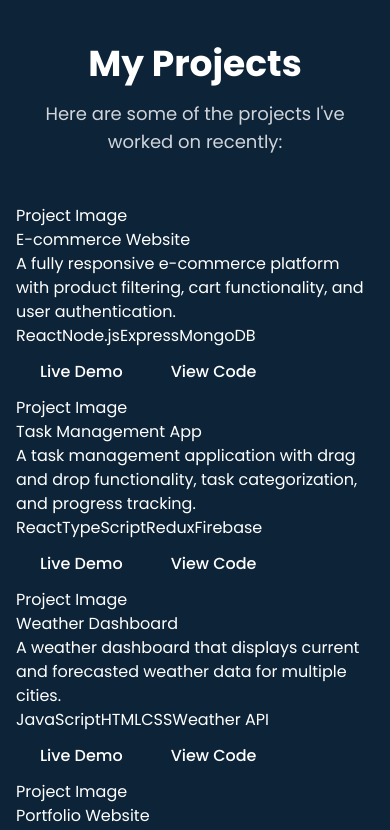
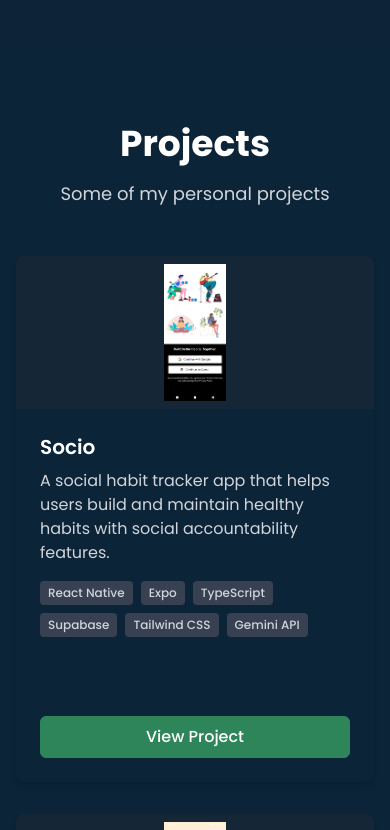
Before and after one commit to vinayBomma/vinaybomma.github.io, a React (Create React App) app: page / in a window 390 px wide. Shown: the part 1280-2110 px from the top of the page. Built offline with nearby package versions, Linux system fonts and the light colour scheme.

Commit message:
Improved projects UI

```diff
--- a/src/sections/Projects.tsx
+++ b/src/sections/Projects.tsx
@@ -1,96 +1,231 @@
-import React from "react";
+import React, { useState } from "react";
+
+interface ProjectType {
+  id: number;
+  title: string;
+  description: string;
+  technologies: string[];
+  image: string;
+  liveUrl: string;
+  codeUrl?: string;
+  hasCode: boolean;
+}
 
 const Projects: React.FC = () => {
-  const projects = [
+  const [enlargedImage, setEnlargedImage] = useState<string | null>(null);
+
+  const projects: ProjectType[] = [
     {
       id: 1,
-      title: "E-commerce Website",
+      title: "Socio",
       description:
-        "A fully responsive e-commerce platform with product filtering, cart functionality, and user authentication.",
-      technologies: ["React", "Node.js", "Express", "MongoDB"],
-      image: "project1.jpg",
-      liveUrl: "#",
+        "A social habit tracker app that helps users build and maintain healthy habits with social accountability features.",
+      technologies: [
+        "React Native",
+        "Expo",
+        "TypeScript",
+        "Supabase",
+        "Tailwind CSS",
+        "Gemini API",
+      ],
+      image: "socio.png",
+      liveUrl:
+        "https://drive.google.com/drive/u/2/folders/1VQE4JWufd7rnr2ECZTlAjie6WIyaT7vU",
       codeUrl: "#",
+      hasCode: false,
     },
     {
       id: 2,
-      title: "Task Management App",
+      title: "Toki",
       description:
-        "A task management application with drag and drop functionality, task categorization, and progress tracking.",
-      technologies: ["React", "TypeScript", "Redux", "Firebase"],
-      image: "project2.jpg",
-      liveUrl: "#",
+        "A journaling app that helps users document their thoughts, experiences, and memories with rich text formatting.",
+      technologies: [
+        "React Native",
+        "Expo",
+        "TypeScript",
+        "Supabase",
+        "Tailwind CSS",
+      ],
+      image: "toki.png",
+      liveUrl:
+        "https://play.google.com/store/apps/details?id=com.vinaybomma.toki",
       codeUrl: "#",
+      hasCode: false,
     },
     {
       id: 3,
-      title: "Weather Dashboard",
+      title: "Hashnode on VSCode",
       description:
-        "A weather dashboard that displays current and forecasted weather data for multiple cities.",
-      technologies: ["JavaScript", "HTML", "CSS", "Weather API"],
-      image: "project3.jpg",
-      liveUrl: "#",
-      codeUrl: "#",
+        "A VS Code extension that allows developers to read and write Hashnode blog posts directly from their code editor.",
+      technologies: ["TypeScript", "VS Code API", "Hashnode API"],
+      image: "hashnode.png",
+      liveUrl:
+        "https://marketplace.visualstudio.com/items?itemName=VinayBomma.hashnode-on-vscode",
+      codeUrl: "https://github.com/vinayBomma/hashnode-vscode",
+      hasCode: true,
     },
     {
       id: 4,
-      title: "Portfolio Website",
+      title: "Twister",
+      description:
+        "A tongue twister app designed to help users improve their pronunciation and speech clarity through fun exercises.",
+      technologies: ["React Native", "Typescript", "Firebase", "Python"],
+      image: "twister.jpg",
+      liveUrl:
+        "https://drive.google.com/drive/u/2/folders/1VQE4JWufd7rnr2ECZTlAjie6WIyaT7vU",
+      codeUrl: "#",
+      hasCode: false,
+    },
+    {
+      id: 5,
+      title: "Attend It",
+      description:
+        "An attendance tracking application that simplifies the process of recording and analyzing attendance data.",
+      technologies: ["Vuejs", "Firebase", "PWA", "Trusted Web Activities"],
+      image: "attendit.png",
+      liveUrl: "https://attendit.web.app/signup",
+      codeUrl: "https://github.com/vinayBomma/attLog",
+      hasCode: true,
+    },
+    {
+      id: 6,
+      title: "Portfolio",
       description:
         "A responsive portfolio website showcasing my projects, skills, and contact information.",
-      technologies: ["React", "TypeScript", "CSS"],
-      image: "project4.jpg",
+      technologies: ["React", "TypeScript", "Tailwind CSS"],
+      image: "portfolio.png",
       liveUrl: "#",
       codeUrl: "#",
+      hasCode: true,
     },
   ];
 
   return (
-    <section id="projects" className="projects">
-      <div className="container">
-        <h2 className="section-title">My Projects</h2>
-        <p className="section-description">
-          Here are some of the projects I've worked on recently:
-        </p>
+    <section
+      id="projects"
+      className="py-20 bg-gray-50 dark:bg-primary/90 transition-colors duration-300"
+    >
+      <div className="container mx-auto px-4">
+        <h2 className="section-title">Projects</h2>
+        <p className="section-description">Some of my personal projects</p>
 
-        <div className="projects-grid">
+        <div className="max-w-5xl mx-auto grid grid-cols-1 md:grid-cols-2 lg:grid-cols-2 gap-8 mt-12">
           {projects.map((project) => (
-            <div key={project.id} className="project-card">
-              <div className="project-image">
-                <div className="placeholder-image">Project Image</div>
+            <div
+              key={project.id}
+              className="bg-white dark:bg-primary/50 rounded-lg overflow-hidden shadow-md transition-transform duration-300 hover:shadow-lg hover:-translate-y-1 flex flex-col max-w-md mx-auto w-full"
+            >
+              <div className="h-56 bg-gray-100 dark:bg-gray-800/50 relative flex items-center justify-center overflow-hidden group">
+                <img
+                  src={`/${project.image}`}
+                  alt={project.title}
+                  className="max-w-[45%] max-h-[90%] object-contain cursor-pointer transition-transform group-hover:scale-105 z-10"
+                  onClick={() => {
+                    const imgSrc = `/${project.image}`;
+                    setEnlargedImage(imgSrc);
+                  }}
+                />
+                <div className="absolute inset-0 flex items-center justify-center bg-black bg-opacity-0 group-hover:bg-opacity-30 transition-all duration-300 z-20 pointer-events-none">
+                  <div className="bg-white rounded-full p-2 opacity-0 group-hover:opacity-100 transform scale-50 group-hover:scale-100 transition-all duration-300">
+                    <svg
+                      xmlns="http://www.w3.org/2000/svg"
+                      className="h-5 w-5 text-gray-800"
+                      fill="none"
+                      viewBox="0 0 24 24"
+                      stroke="currentColor"
+                    >
+                      <path
+                        strokeLinecap="round"
+                        strokeLinejoin="round"
+                        strokeWidth={2}
+                        d="M21 21l-6-6m2-5a7 7 0 11-14 0 7 7 0 0114 0z"
+                      />
+                    </svg>
+                  </div>
+                </div>
               </div>
-              <div className="project-content">
-                <h3 className="project-title">{project.title}</h3>
-                <p className="project-description">{project.description}</p>
-                <div className="project-tech">
+              <div className="p-6 flex flex-col h-full">
+                <h3 className="text-xl font-semibold text-gray-900 dark:text-white mb-2">
+                  {project.title}
+                </h3>
+                <p className="text-gray-700 dark:text-gray-300 mb-4">
+                  {project.description}
+                </p>
+                <div className="flex flex-wrap gap-2 mb-0">
                   {project.technologies.map((tech, index) => (
-                    <span key={index} className="tech-tag">
+                    <span
+                      key={index}
+                      className="px-2 py-1 text-xs font-medium bg-gray-100 dark:bg-gray-700 text-gray-800 dark:text-gray-300 rounded"
+                    >
                       {tech}
                     </span>
                   ))}
                 </div>
-                <div className="project-links">
+                <div className="flex justify-between gap-4 mt-auto pt-2">
                   <a
-                    href={project.liveUrl}
-                    className="btn small-btn"
+                    href={project.liveUrl || "#"}
+                    className={`text-center px-4 py-2 bg-accent hover:bg-accent/80 text-white font-medium rounded-md transition-colors duration-300 border border-accent ${
+                      project.hasCode ? "w-1/2" : "w-full"
+                    }`}
                     target="_blank"
                     rel="noopener noreferrer"
                   >
-                    Live Demo
+                    View Project
                   </a>
-                  <a
-                    href={project.codeUrl}
-                    className="btn small-btn secondary-btn"
-                    target="_blank"
-                    rel="noopener noreferrer"
-                  >
-                    View Code
-                  </a>
+                  {project.hasCode && (
+                    <a
+                      href={project.codeUrl || "#"}
+                      className="w-1/2 text-center px-4 py-2 bg-gray-200 dark:bg-gray-700 hover:bg-gray-300 dark:hover:bg-gray-600 text-gray-800 dark:text-white font-medium rounded-md transition-colors duration-300 border border-gray-300 dark:border-gray-600"
+                      target="_blank"
+                      rel="noopener noreferrer"
+                    >
+                      View Code
+                    </a>
+                  )}
                 </div>
               </div>
             </div>
           ))}
         </div>
       </div>
+
+      {/* Image Modal */}
+      {enlargedImage && (
+        <div
+          className="fixed inset-0 bg-black bg-opacity-80 z-50 flex items-center justify-center p-4"
+          onClick={() => setEnlargedImage(null)}
+        >
+          <div className="relative max-w-4xl max-h-[90vh] w-full">
+            <img
+              src={enlargedImage}
+              alt="Enlarged project"
+              className="max-w-full max-h-[90vh] object-contain mx-auto"
+            />
+            <button
+              className="absolute top-4 right-4 bg-white rounded-full p-2 text-black hover:bg-gray-200 transition-colors"
+              onClick={(e) => {
+                e.stopPropagation();
+                setEnlargedImage(null);
+              }}
+            >
+              <svg
+                xmlns="http://www.w3.org/2000/svg"
+                className="h-6 w-6"
+                fill="none"
+                viewBox="0 0 24 24"
+                stroke="currentColor"
+              >
+                <path
+                  strokeLinecap="round"
+                  strokeLinejoin="round"
+                  strokeWidth={2}
+                  d="M6 18L18 6M6 6l12 12"
+                />
+              </svg>
+            </button>
+          </div>
+        </div>
+      )}
     </section>
   );
 };
```
